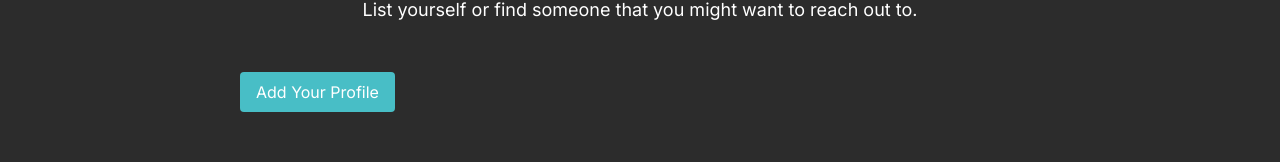
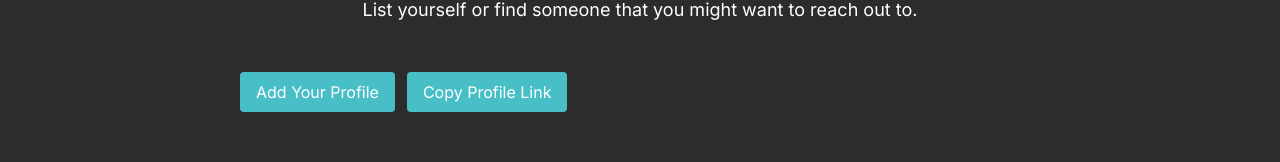
Before and after one commit to fstrauf/soundingboard, a Next.js app: page / in a window 1280 px wide. Shown: the part 303-465 px from the top of the page. Built offline with nearby package versions, Linux system fonts and the light colour scheme; no server answers; the database is empty.

Commit message:
copy profile page link

```diff
--- a/app/profile/[id]/page.js
+++ b/app/profile/[id]/page.js
@@ -1,3 +1,21 @@
+import { createClient } from "@supabase/supabase-js";
+import { convertUrlString } from "../../../utils/helper";
+
+const supabase = createClient(
+  process.env.NEXT_PUBLIC_SUPABASE_URL,
+  process.env.NEXT_PUBLIC_SUPABASE_ANON_KEY
+);
+
 export default function Page({ params }) {
-    return <div>My Post: {params.id}</div>
-  }
+  return <div>My Post: {params.id}</div>;
+}
+
+export async function generateStaticParams() {
+  const { data: accounts, error } = await supabase.from("accounts").select("*");
+
+  if (error) throw error;
+
+  return accounts.map((account) => ({
+    params: { id: `${account.id.toString()}-${convertUrlString(account?.name)}` },
+  }));
+}
--- a/components/AccountSection/AccountSection.js
+++ b/components/AccountSection/AccountSection.js
@@ -55,7 +55,13 @@ export default function AccountSection() {
     else {
       setAccounts(data);
       if (user) {
-        setUserHasProfile(data.some((account) => account.userId === user?.sub));
+        const account = data.find((account) => account.userId === user?.sub)
+
+        if(account){
+          setUserHasProfile(true);
+          setAccount(account)
+        }
+
       }
     }
   }
--- a/components/AccountSection/EditProfile.js
+++ b/components/AccountSection/EditProfile.js
@@ -1,9 +1,20 @@
-import { toast } from 'react-hot-toast';
-import AccountContext from './AccountContext';
-import React from 'react';
+import { toast } from "react-hot-toast";
+import AccountContext from "./AccountContext";
+import React from "react";
+import { convertUrlString } from "../../utils/helper";
 
 export default function EditProfile() {
-    const { userHasProfile, setAccount, accounts, setShowForm, user, showForm } = React.useContext(AccountContext);
+  const {
+    userHasProfile,
+    setAccount,
+    accounts,
+    setShowForm,
+    user,
+    showForm,
+    account,
+  } = React.useContext(AccountContext);
+
+  console.log("🚀 ~ file: EditProfile.js:8 ~ EditProfile ~ account:", account);
   return (
     <div className="flex gap-3">
       {" "}
@@ -25,7 +36,10 @@ export default function EditProfile() {
           className="bg-second py-2 px-4 rounded text-white"
           onClick={() => {
             if (!user) {
-              toast.error("You must be logged in to create or update a profiel.",{position:"bottom-right"});
+              toast.error(
+                "You must be logged in to create or update a profiel.",
+                { position: "bottom-right" }
+              );
               return;
             }
             setShowForm(!showForm);
@@ -34,6 +48,20 @@ export default function EditProfile() {
           Add Your Profile
         </button>
       )}
+      <button
+        className="bg-second py-2 px-4 rounded text-white"
+        onClick={async () => {
+          const url = `${
+            window.location.origin
+          }/profile/${account?.id?.toString()}-${convertUrlString(
+            account?.name
+          )}`;
+          await navigator.clipboard.writeText(url);
+          toast.success("Link copied to clipboard",{position:"bottom-right"});
+        }}
+      >
+        Copy Profile Link
+      </button>
     </div>
   );
 }
--- /dev/null
+++ b/utils/helper.js
@@ -0,0 +1,6 @@
+export function convertUrlString(name) {
+    return name
+      .toLowerCase() // convert to lower case
+      .replace(/\s+/g, '-') // replace spaces with hyphens
+      .replace(/[^a-z0-9-]/g, ''); // remove any special characters
+  }
```
